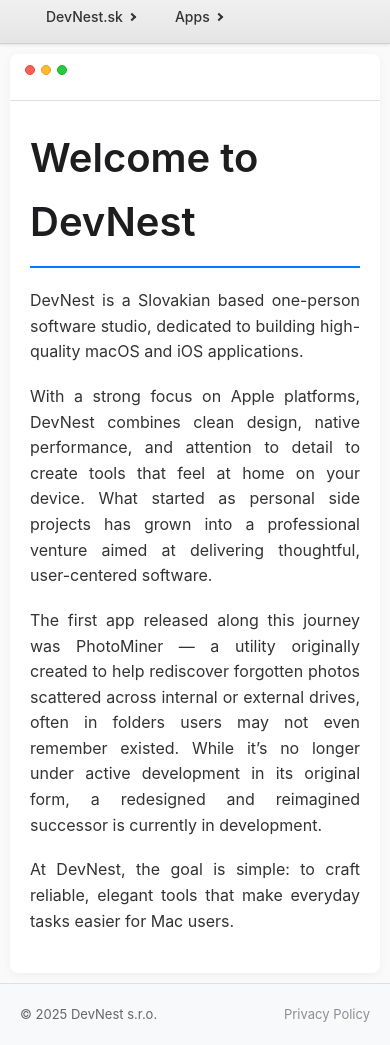
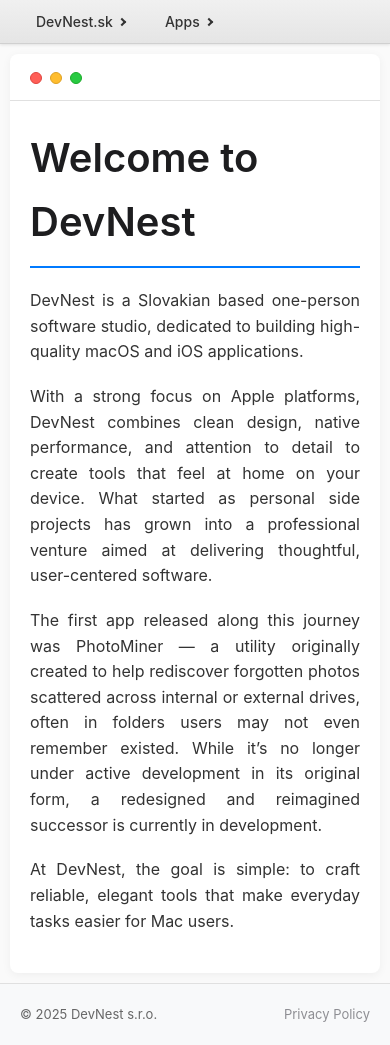
Before and after one commit to gergelysanta/devnest.sk, a Jekyll site: the page built from about.md, in a window 390 px wide and 1045 px high. Built offline with Jekyll 4.4.1, drawn with Linux system fonts in a browser that asks for light colours.

Commit message:
Fix layout on mobiles

```diff
--- a/_layouts/default.html
+++ b/_layouts/default.html
@@ -330,17 +330,6 @@
                 position: relative; /* Keep relative positioning for badge */
             }
 
-            .window-buttons {
-                top: 11px;
-                left: 15px;
-                gap: 6px;
-            }
-
-            .window-button {
-                width: 10px;
-                height: 10px;
-            }
-
             .window-title {
                 top: 11px;
                 font-size: 14px;
@@ -351,13 +340,6 @@
                 margin-bottom: 25px;
                 margin-left: -20px;
                 margin-right: -20px;
-            }
-
-            .navbar {
-                padding: 0 10px;
-                flex-wrap: wrap;
-                height: auto;
-                min-height: 44px;
             }
 
             .dropdown-content {
```
Also changed, not shown: other parts of _layouts/default.html (+0 -4 lines).
